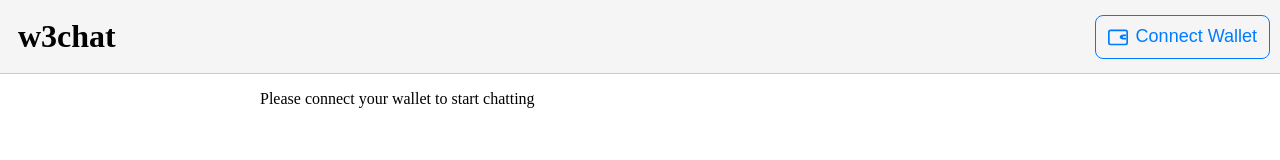
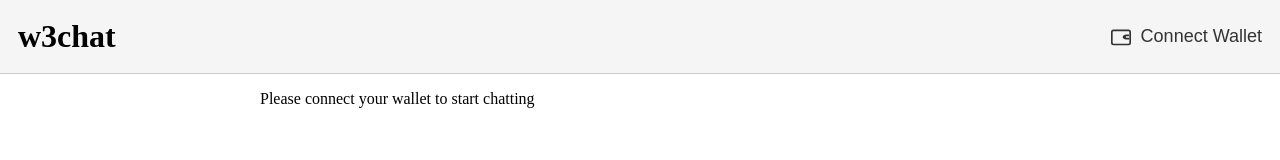
Before and after one commit to hyd3-me/w3chat, a plain HTML site: page frontend/index.html in a window 1280 px wide. Drawn offline with Linux system fonts and the light colour scheme; files that its build step writes are made by us from their sources; files whose address does not match are found by name.

Commit message:
lil fix for css: gap8>10 for connecnt_wallet and icon and padding >8px

```diff
--- a/frontend/css/style.css
+++ b/frontend/css/style.css
@@ -297,10 +297,10 @@ ul#channels {
 }
 
 #connect-wallet {
-    padding: 8px 12px;
-    border: 1px solid #007bff;
+    padding: 8px;
+    border: none;
     background-color: #f5f5f5;
-    color: #007bff;
+    color: #333;
     font-size: 18px;
     cursor: pointer;
     border-radius: 8px;
@@ -308,20 +308,16 @@ ul#channels {
     display: flex;
     align-items: center;
     justify-content: center;
-    gap: 8px;
+    gap: 10px;
 }
 #connect-wallet svg {
     width: 20px;
     height: 20px;
-    stroke: #007bff;
+    stroke: #333;
     pointer-events: none;
 }
 #connect-wallet:hover {
-    background-color: #e6f0fa;
-    border-color: #0056b3;
-}
-#connect-wallet:hover svg {
-    stroke: #0056b3;
+    background-color: #e0e0e0;
 }
 
 #placeholder {
```
